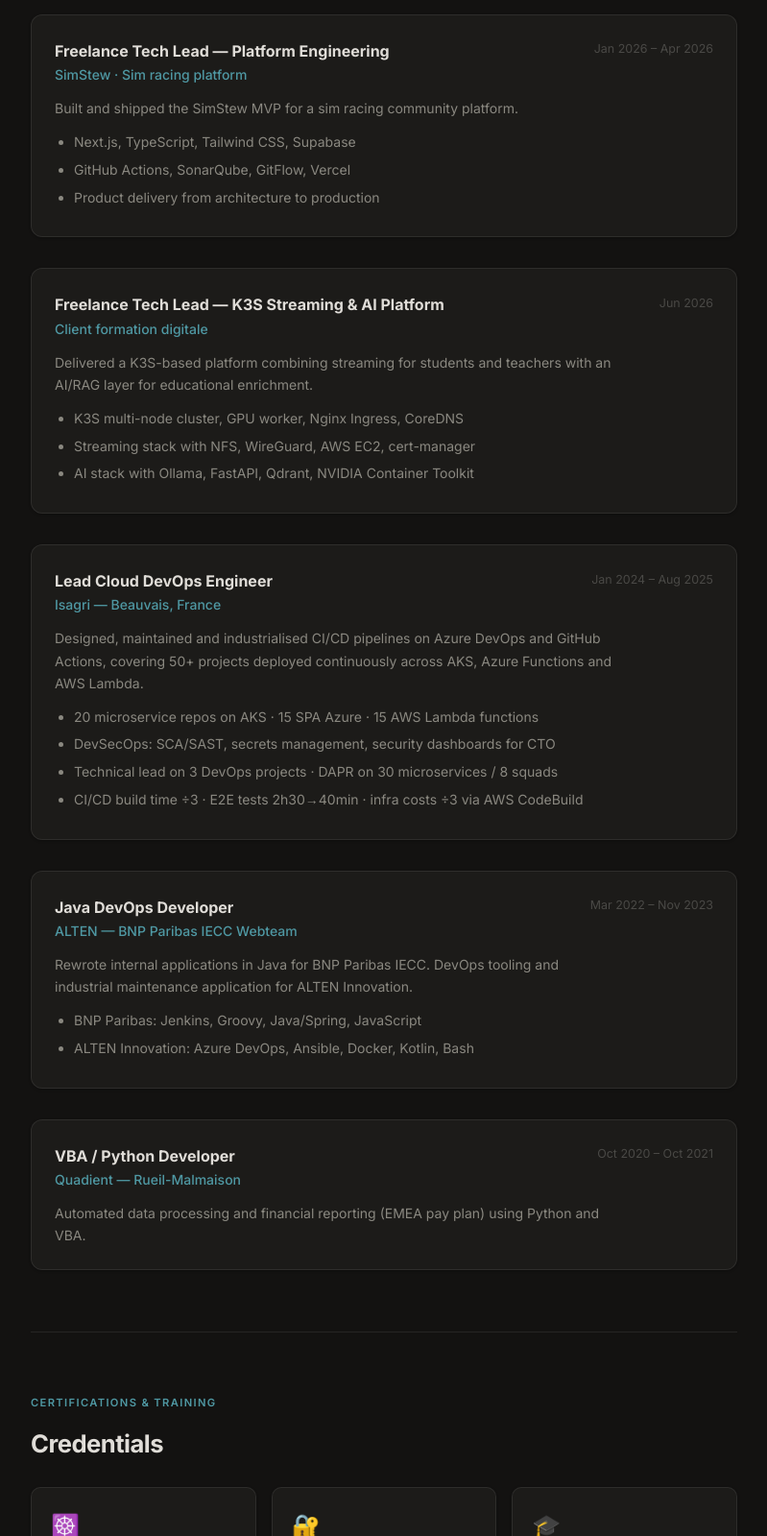
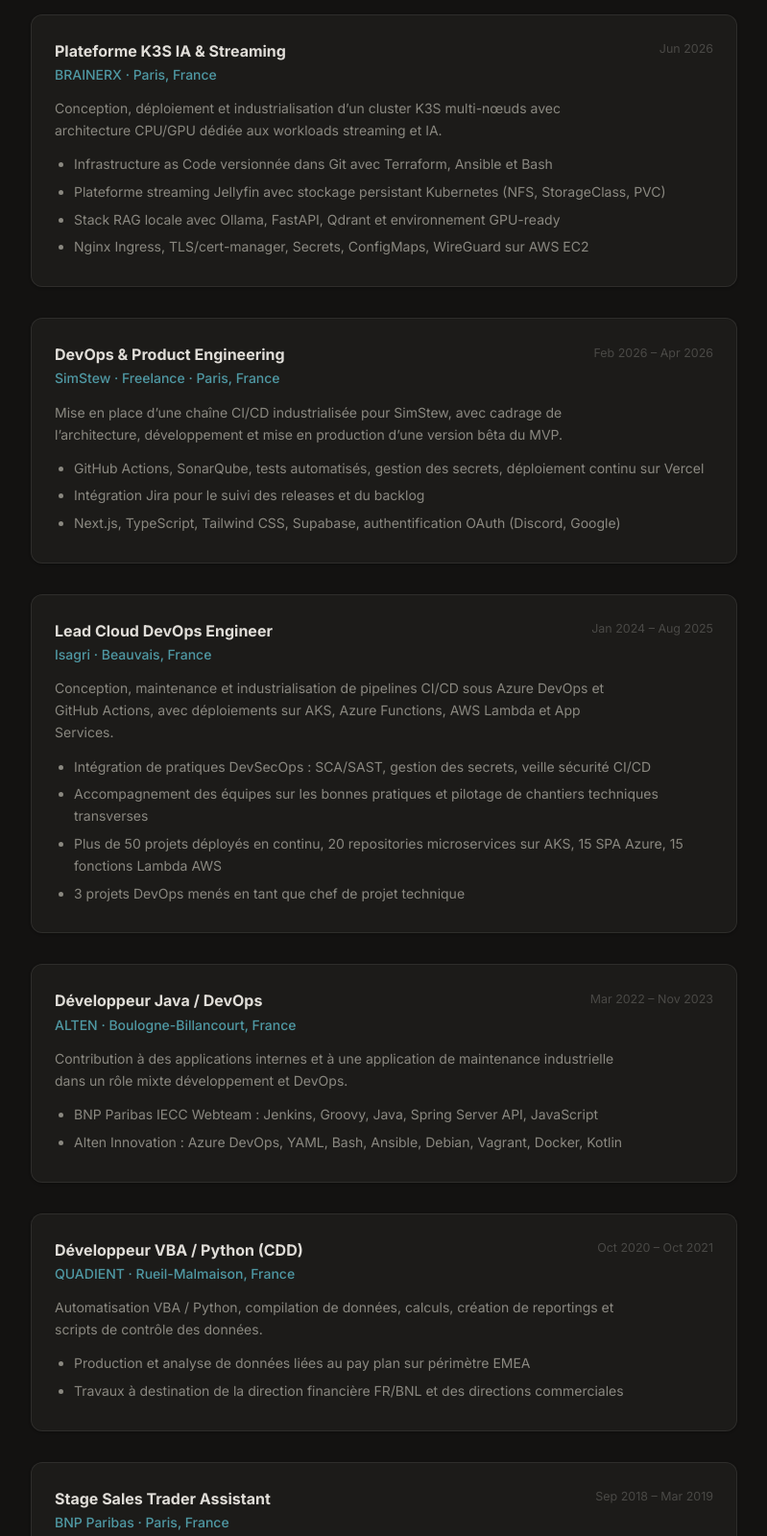
Before and after one commit to Salimpossible/Salimpossible.github.io, a plain HTML site: page index.html in a window 1280 px wide. Shown: the part 1780-3380 px from the top of the page at 96% size, without its empty margins (240-1039 px from the left). Drawn offline with Linux system fonts and the light colour scheme.

Commit message:
Update index.html

```diff
--- a/index.html
+++ b/index.html
@@ -341,32 +341,33 @@
     <div class="exp-card">
       <div class="exp-header">
         <div>
-          <div class="exp-title">Freelance Tech Lead — Platform Engineering</div>
-          <div class="exp-company">SimStew · Sim racing platform</div>
+          <div class="exp-title">Plateforme K3S IA &amp; Streaming</div>
+          <div class="exp-company">BRAINERX · Paris, France</div>
         </div>
-        <div class="exp-date">Jan 2026 – Apr 2026</div>
+        <div class="exp-date">Jun 2026</div>
       </div>
-      <p class="exp-desc">Built and shipped the SimStew MVP for a sim racing community platform.</p>
+      <p class="exp-desc">Conception, déploiement et industrialisation d’un cluster K3S multi-nœuds avec architecture CPU/GPU dédiée aux workloads streaming et IA.</p>
       <ul class="exp-bullets">
-        <li>Next.js, TypeScript, Tailwind CSS, Supabase</li>
-        <li>GitHub Actions, SonarQube, GitFlow, Vercel</li>
-        <li>Product delivery from architecture to production</li>
+        <li>Infrastructure as Code versionnée dans Git avec Terraform, Ansible et Bash</li>
+        <li>Plateforme streaming Jellyfin avec stockage persistant Kubernetes (NFS, StorageClass, PVC)</li>
+        <li>Stack RAG locale avec Ollama, FastAPI, Qdrant et environnement GPU-ready</li>
+        <li>Nginx Ingress, TLS/cert-manager, Secrets, ConfigMaps, WireGuard sur AWS EC2</li>
       </ul>
     </div>
 
     <div class="exp-card">
       <div class="exp-header">
         <div>
-          <div class="exp-title">Freelance Tech Lead — K3S Streaming &amp; AI Platform</div>
-          <div class="exp-company">Client formation digitale</div>
+          <div class="exp-title">DevOps &amp; Product Engineering</div>
+          <div class="exp-company">SimStew · Freelance · Paris, France</div>
         </div>
-        <div class="exp-date">Jun 2026</div>
+        <div class="exp-date">Feb 2026 – Apr 2026</div>
       </div>
-      <p class="exp-desc">Delivered a K3S-based platform combining streaming for students and teachers with an AI/RAG layer for educational enrichment.</p>
+      <p class="exp-desc">Mise en place d’une chaîne CI/CD industrialisée pour SimStew, avec cadrage de l’architecture, développement et mise en production d’une version bêta du MVP.</p>
       <ul class="exp-bullets">
-        <li>K3S multi-node cluster, GPU worker, Nginx Ingress, CoreDNS</li>
-        <li>Streaming stack with NFS, WireGuard, AWS EC2, cert-manager</li>
-        <li>AI stack with Ollama, FastAPI, Qdrant, NVIDIA Container Toolkit</li>
+        <li>GitHub Actions, SonarQube, tests automatisés, gestion des secrets, déploiement continu sur Vercel</li>
+        <li>Intégration Jira pour le suivi des releases et du backlog</li>
+        <li>Next.js, TypeScript, Tailwind CSS, Supabase, authentification OAuth (Discord, Google)</li>
       </ul>
     </div>
 
@@ -374,43 +375,58 @@
       <div class="exp-header">
         <div>
           <div class="exp-title">Lead Cloud DevOps Engineer</div>
-          <div class="exp-company">Isagri — Beauvais, France</div>
+          <div class="exp-company">Isagri · Beauvais, France</div>
         </div>
         <div class="exp-date">Jan 2024 – Aug 2025</div>
       </div>
-      <p class="exp-desc">Designed, maintained and industrialised CI/CD pipelines on Azure DevOps and GitHub Actions, covering 50+ projects deployed continuously across AKS, Azure Functions and AWS Lambda.</p>
+      <p class="exp-desc">Conception, maintenance et industrialisation de pipelines CI/CD sous Azure DevOps et GitHub Actions, avec déploiements sur AKS, Azure Functions, AWS Lambda et App Services.</p>
       <ul class="exp-bullets">
-        <li>20 microservice repos on AKS · 15 SPA Azure · 15 AWS Lambda functions</li>
-        <li>DevSecOps: SCA/SAST, secrets management, security dashboards for CTO</li>
-        <li>Technical lead on 3 DevOps projects · DAPR on 30 microservices / 8 squads</li>
-        <li>CI/CD build time ÷3 · E2E tests 2h30→40min · infra costs ÷3 via AWS CodeBuild</li>
+        <li>Intégration de pratiques DevSecOps : SCA/SAST, gestion des secrets, veille sécurité CI/CD</li>
+        <li>Accompagnement des équipes sur les bonnes pratiques et pilotage de chantiers techniques transverses</li>
+        <li>Plus de 50 projets déployés en continu, 20 repositories microservices sur AKS, 15 SPA Azure, 15 fonctions Lambda AWS</li>
+        <li>3 projets DevOps menés en tant que chef de projet technique</li>
       </ul>
     </div>
 
     <div class="exp-card">
       <div class="exp-header">
         <div>
-          <div class="exp-title">Java DevOps Developer</div>
-          <div class="exp-company">ALTEN — BNP Paribas IECC Webteam</div>
+          <div class="exp-title">Développeur Java / DevOps</div>
+          <div class="exp-company">ALTEN · Boulogne-Billancourt, France</div>
         </div>
         <div class="exp-date">Mar 2022 – Nov 2023</div>
       </div>
-      <p class="exp-desc">Rewrote internal applications in Java for BNP Paribas IECC. DevOps tooling and industrial maintenance application for ALTEN Innovation.</p>
+      <p class="exp-desc">Contribution à des applications internes et à une application de maintenance industrielle dans un rôle mixte développement et DevOps.</p>
       <ul class="exp-bullets">
-        <li>BNP Paribas: Jenkins, Groovy, Java/Spring, JavaScript</li>
-        <li>ALTEN Innovation: Azure DevOps, Ansible, Docker, Kotlin, Bash</li>
+        <li>BNP Paribas IECC Webteam : Jenkins, Groovy, Java, Spring Server API, JavaScript</li>
+        <li>Alten Innovation : Azure DevOps, YAML, Bash, Ansible, Debian, Vagrant, Docker, Kotlin</li>
       </ul>
     </div>
 
     <div class="exp-card">
       <div class="exp-header">
         <div>
-          <div class="exp-title">VBA / Python Developer</div>
-          <div class="exp-company">Quadient — Rueil-Malmaison</div>
+          <div class="exp-title">Développeur VBA / Python (CDD)</div>
+          <div class="exp-company">QUADIENT · Rueil-Malmaison, France</div>
         </div>
         <div class="exp-date">Oct 2020 – Oct 2021</div>
       </div>
-      <p class="exp-desc">Automated data processing and financial reporting (EMEA pay plan) using Python and VBA.</p>
+      <p class="exp-desc">Automatisation VBA / Python, compilation de données, calculs, création de reportings et scripts de contrôle des données.</p>
+      <ul class="exp-bullets">
+        <li>Production et analyse de données liées au pay plan sur périmètre EMEA</li>
+        <li>Travaux à destination de la direction financière FR/BNL et des directions commerciales</li>
+      </ul>
+    </div>
+
+    <div class="exp-card">
+      <div class="exp-header">
+        <div>
+          <div class="exp-title">Stage Sales Trader Assistant</div>
+          <div class="exp-company">BNP Paribas · Paris, France</div>
+        </div>
+        <div class="exp-date">Sep 2018 – Mar 2019</div>
+      </div>
+      <p class="exp-desc">Automatisation VBA du traitement et de l’envoi de données, equity screening, veille et analyse fondamentale sur les marchés actions européens et américains.</p>
     </div>
 
   </div>
```
